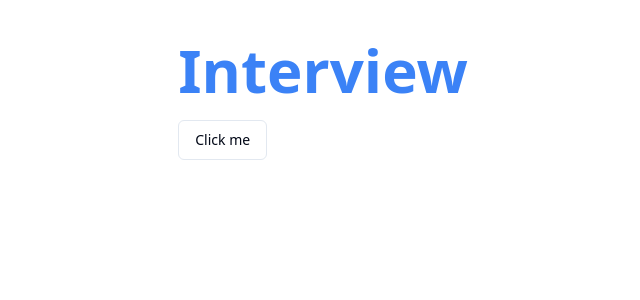
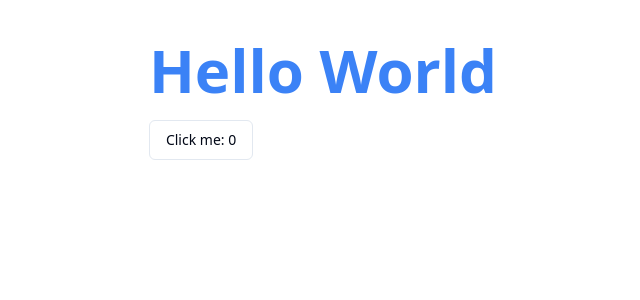
Before and after one commit to khoa-nd-511/react-typescript-webpack-template, a React app: page / in a window 1280 px wide. Shown: the top 300 px of the page, without its empty margins (317-957 px from the left). Built offline with nearby package versions, Linux system fonts and the light colour scheme.

Commit message:
added react testing library

```diff
--- a/jest.config.ts
+++ b/jest.config.ts
@@ -141,7 +141,7 @@ const config: Config = {
     // setupFiles: [],
 
     // A list of paths to modules that run some code to configure or set up the testing framework before each test
-    // setupFilesAfterEnv: [],
+    setupFilesAfterEnv: ["<rootDir>/src/test-setup.ts"],
 
     // The number of seconds after which a test is considered as slow and reported as such in the results.
     // slowTestThreshold: 5,
@@ -150,7 +150,7 @@ const config: Config = {
     // snapshotSerializers: [],
 
     // The test environment that will be used for testing
-    // testEnvironment: "jsdom",
+    testEnvironment: "jsdom",
 
     // Options that will be passed to the testEnvironment
     // testEnvironmentOptions: {},
--- a/package.json
+++ b/package.json
@@ -26,6 +26,10 @@
         "@eslint/compat": "^1.1.1",
         "@eslint/js": "^9.8.0",
         "@ianvs/prettier-plugin-sort-imports": "^4.3.1",
+        "@testing-library/dom": "^10.4.0",
+        "@testing-library/jest-dom": "^6.4.8",
+        "@testing-library/react": "^16.0.0",
+        "@testing-library/user-event": "^14.5.2",
         "@types/jest": "^29.5.12",
         "@types/prettier": "^3.0.0",
         "@types/react": "^18.3.3",
@@ -44,6 +48,7 @@
         "html-webpack-plugin": "^5.6.0",
         "husky": "^9.1.4",
         "jest": "^29.7.0",
+        "jest-environment-jsdom": "^29.7.0",
         "lint-staged": "^15.2.7",
         "mini-css-extract-plugin": "^2.9.0",
         "postcss": "^8.4.40",
--- a/src/App.tsx
+++ b/src/App.tsx
@@ -3,16 +3,22 @@ import { useState } from "react";
 import { Button } from "@/components/ui/button";
 
 const App = () => {
-    useState();
+    const [count, setCount] = useState(0);
     return (
-        <div className="w-full min-h-screen flex">
-            <div className="mx-auto mt-10">
-                <h1 className="text-6xl font-bold text-blue-500">Interview</h1>
-                <Button variant="outline" className="mt-5">
-                    Click me
+        <main className="w-full min-h-screen flex">
+            <section className="mx-auto mt-10">
+                <h1 className="text-6xl font-bold text-blue-500">
+                    Hello World
+                </h1>
+                <Button
+                    variant="outline"
+                    className="mt-5"
+                    onClick={() => setCount((c) => c + 1)}
+                >
+                    Click me: {count}
                 </Button>
-            </div>
-        </div>
+            </section>
+        </main>
     );
 };
 
--- /dev/null
+++ b/src/test-setup.ts
@@ -0,0 +1 @@
+import "@testing-library/jest-dom";
```
Also changed, not shown: src/test-utils.tsx (added, +17 -0 lines), 2 other files (tests, documents, lock files or other folders).
